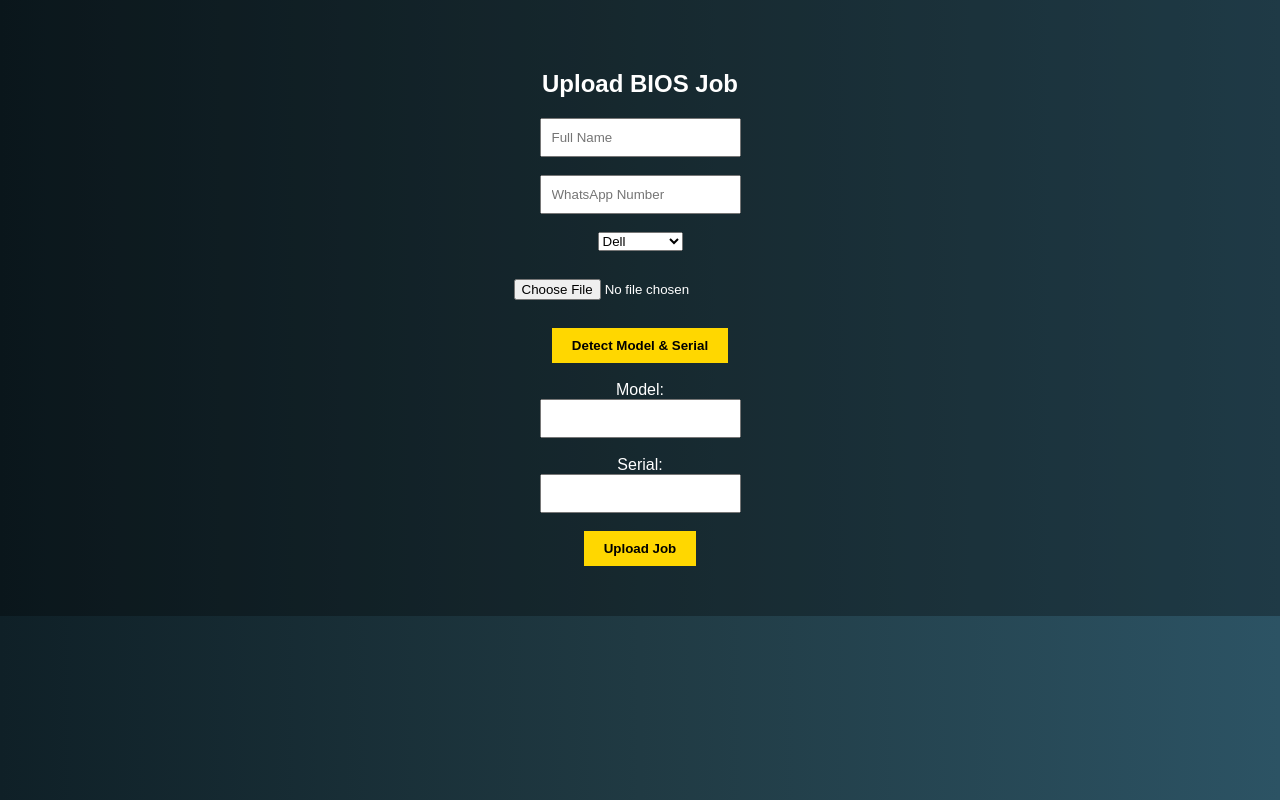
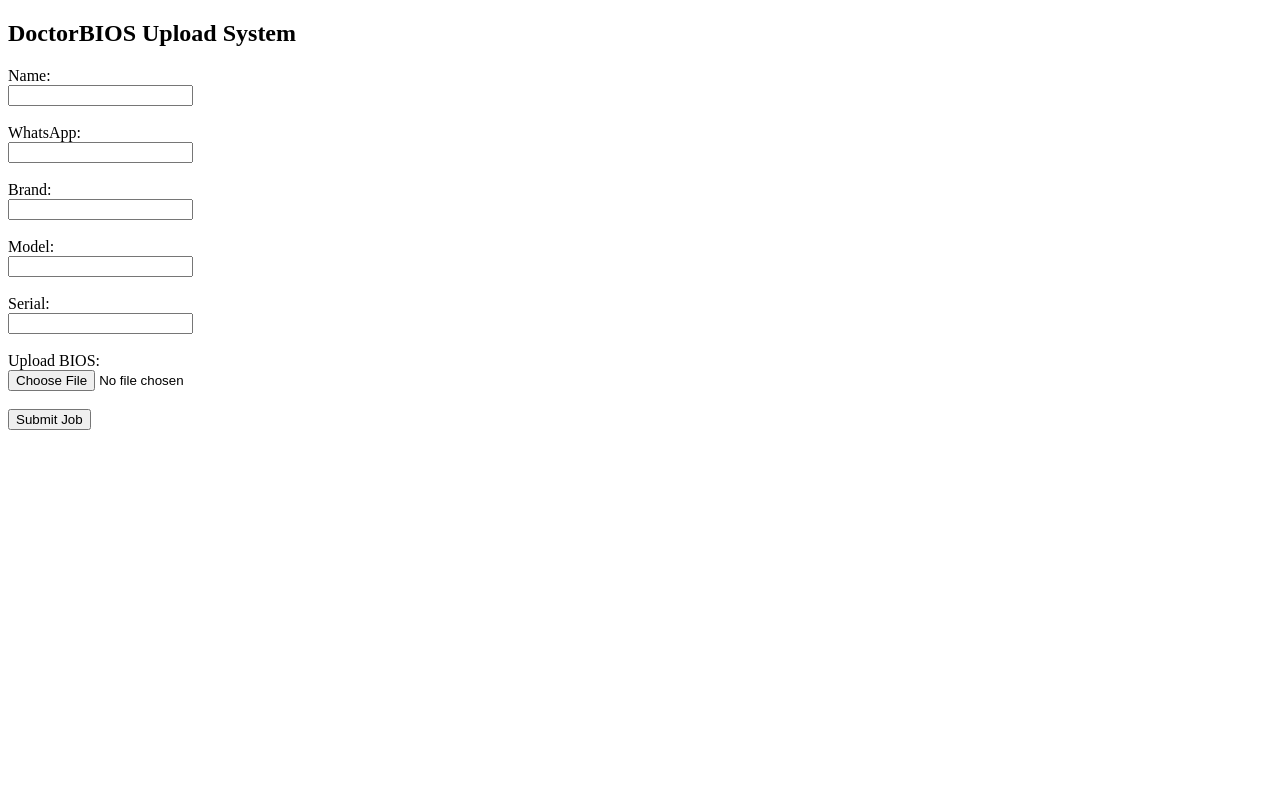
Before and after one commit to alihabosh/DoctorBIOS, a Flask app: template templates/index.html in a window 1280 px wide. Run offline with Flask 3, Linux system fonts and the light colour scheme; the template is opened without the code that fills it, so the values that code supplies are empty.

Commit message:
final working version

```diff
--- a/requirements.txt
+++ b/requirements.txt
@@ -1,3 +1,3 @@
 flask
-python-telegram-bot==20.7
+requests
 gunicorn
--- a/server.py
+++ b/server.py
@@ -1,36 +1,76 @@
 import os
-from flask import Flask
-from telegram import Update
-from telegram.ext import ApplicationBuilder, MessageHandler, ContextTypes, filters
+import requests
+from flask import Flask, render_template, request, jsonify
 
 app = Flask(__name__)
 
+# 🔐 ضع التوكن والايدي في Environment Variables في Render
+BOT_TOKEN = os.environ.get("BOT_TOKEN")
+CHAT_ID = os.environ.get("CHAT_ID")
+
+
 @app.route('/')
 def home():
-    return "DoctorBIOS Telegram Upload Service Running ✅"
+    return render_template("index.html")
 
-BOT_TOKEN = os.environ.get("BOT_TOKEN")
 
-async def handle_file(update: Update, context: ContextTypes.DEFAULT_TYPE):
-    if update.message.document:
-        file = await update.message.document.get_file()
+# 🔍 Detect DMI (نسخة تجريبية حالياً)
+@app.route('/detect_dmi', methods=['POST'])
+def detect_dmi():
+    file = request.files.get('bios')
 
-        file_name = update.message.document.file_name
-        save_path = f"uploads/{file_name}"
+    if not file:
+        return jsonify({"error": "No file uploaded"}), 400
 
-        if not os.path.exists("uploads"):
-            os.makedirs("uploads")
+    # هنا لاحقاً نضع كود استخراج DMI الحقيقي
+    return jsonify({
+        "model": "Detected_Model",
+        "serial": "Detected_Serial"
+    })
 
-        await file.download_to_drive(save_path)
 
-        await update.message.reply_text(
-            f"✅ BIOS File Received:\n{file_name}"
-        )
+# 📤 إرسال الطلب إلى Telegram
+@app.route('/submit_job', methods=['POST'])
+def submit_job():
 
-def run_bot():
-    application = ApplicationBuilder().token(BOT_TOKEN).build()
-    application.add_handler(MessageHandler(filters.Document.ALL, handle_file))
-    application.run_polling()
+    name = request.form.get('name')
+    whatsapp = request.form.get('whatsapp')
+    brand = request.form.get('brand')
+    model = request.form.get('model')
+    serial = request.form.get('serial')
+    bios = request.files.get('bios')
+
+    if not bios:
+        return "No BIOS file", 400
+
+    caption = f"""
+🆕 NEW BIOS JOB
+
+👤 Name: {name}
+📱 WhatsApp: {whatsapp}
+🏷 Brand: {brand}
+💻 Model: {model}
+🔢 Serial: {serial}
+"""
+
+    url = f"https://api.telegram.org/bot{BOT_TOKEN}/sendDocument"
+
+    files = {
+        "document": (bios.filename, bios.stream)
+    }
+
+    data = {
+        "chat_id": CHAT_ID,
+        "caption": caption
+    }
+
+    response = requests.post(url, data=data, files=files)
+
+    if response.status_code == 200:
+        return "Job Submitted Successfully ✅"
+    else:
+        return "Telegram Error ❌", 500
+
 
 if __name__ == "__main__":
-    run_bot()
+    app.run(host="0.0.0.0", port=10000)
--- a/templates/index.html
+++ b/templates/index.html
@@ -1,94 +1,49 @@
 <!DOCTYPE html>
-<html lang="en">
+<html>
 <head>
-<meta charset="UTF-8">
-<title>DoctorBIOS Diamond</title>
-<link rel="stylesheet" href="{{ url_for('static', filename='css/style.css') }}">
+    <title>DoctorBIOS Upload</title>
 </head>
-
 <body>
 
-<section class="upload-section">
+<h2>DoctorBIOS Upload System</h2>
 
-<h2>Upload BIOS Job</h2>
+<form id="uploadForm" enctype="multipart/form-data">
+    <label>Name:</label><br>
+    <input type="text" name="name" required><br><br>
 
-<input type="text" id="name" placeholder="Full Name"><br><br>
-<input type="text" id="whatsapp" placeholder="WhatsApp Number"><br><br>
+    <label>WhatsApp:</label><br>
+    <input type="text" name="whatsapp" required><br><br>
 
-<select id="brand">
-<option>Dell</option>
-<option>Lenovo</option>
-<option>HP</option>
-<option>Toshiba</option>
-<option>Sony</option>
-<option>Panasonic</option>
-<option>Acer</option>
-<option>ASUS</option>
-<option>Apple</option>
-<option>Samsung</option>
-<option>Huawei</option>
-<option>Redmi</option>
-</select>
+    <label>Brand:</label><br>
+    <input type="text" name="brand" required><br><br>
 
-<br><br>
+    <label>Model:</label><br>
+    <input type="text" name="model" required><br><br>
 
-<input type="file" id="biosFile"><br><br>
+    <label>Serial:</label><br>
+    <input type="text" name="serial" required><br><br>
 
-<button onclick="detectDMI()">Detect Model & Serial</button>
+    <label>Upload BIOS:</label><br>
+    <input type="file" name="bios" required><br><br>
 
-<br><br>
-
-Model:<br>
-<input type="text" id="model"><br><br>
-
-Serial:<br>
-<input type="text" id="serial"><br><br>
-
-<button onclick="submitJob()">Upload Job</button>
-
-</section>
+    <button type="submit">Submit Job</button>
+</form>
 
 <script>
+document.getElementById("uploadForm").addEventListener("submit", function(e) {
+    e.preventDefault();
 
-function detectDMI(){
+    const formData = new FormData(this);
 
- let file=document.getElementById("biosFile").files[0];
-
- let fd=new FormData();
- fd.append("bios",file);
-
- fetch("/detect_dmi",{
-   method:"POST",
-   body:fd
- })
- .then(res=>res.json())
- .then(data=>{
-   document.getElementById("model").value=data.model;
-   document.getElementById("serial").value=data.serial;
- });
-
-}
-
-function submitJob(){
-
- let fd=new FormData();
-
- fd.append("name",document.getElementById("name").value);
- fd.append("whatsapp",document.getElementById("whatsapp").value);
- fd.append("brand",document.getElementById("brand").value);
- fd.append("model",document.getElementById("model").value);
- fd.append("serial",document.getElementById("serial").value);
- fd.append("bios",document.getElementById("biosFile").files[0]);
-
- fetch("/submit_job",{
-   method:"POST",
-   body:fd
- }).then(()=>{
-   alert("Uploaded Successfully");
- });
-
-}
-
+    fetch("/submit_job", {
+        method: "POST",
+        body: formData
+    })
+    .then(res => res.text())
+    .then(data => {
+        alert(data);
+    });
+});
 </script>
 
 </body>
--- a/templates/requirements.txt
+++ /dev/null
@@ -1,3 +0,0 @@
-flask
-python-telegram-bot==20.7
-gunicorn
```
Also changed, not shown: templates/server.py (deleted, +0 -36 lines), templates/style.css (deleted, +0 -12 lines), templates/New Bitmap Image.bmp (deleted), templates/database.db (deleted), 1 other file.
